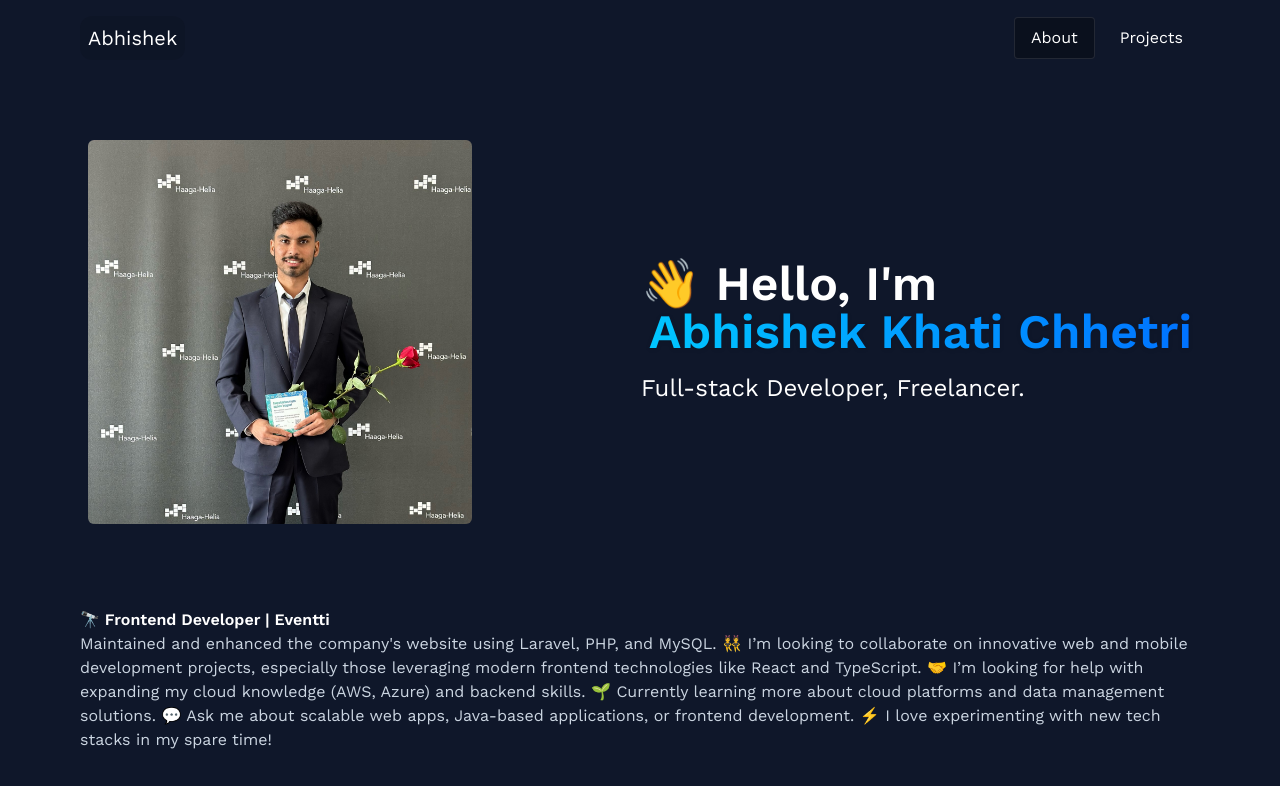
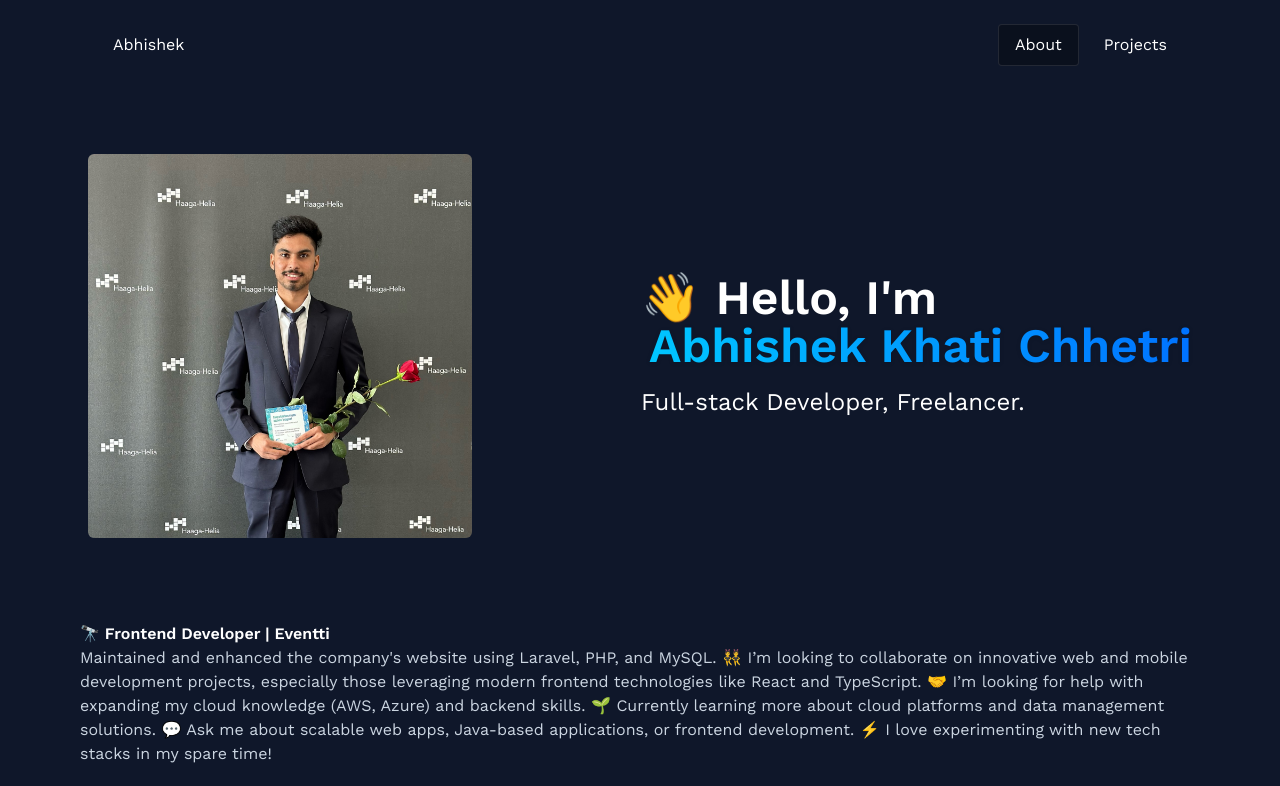
Before and after one commit to abhichhetri09/portfolio, a React (Vite) app: page /about in a window 1280 px wide. Shown: the top 786 px of the page. Built offline with nearby package versions, Linux system fonts and the light colour scheme.

Commit message:
Refactor Navbar component for improved layout and styling consistency

```diff
--- a/src/components/Navbar.jsx
+++ b/src/components/Navbar.jsx
@@ -27,11 +27,18 @@ const Navbar = () => {
           Projects
         </NavLink> */}
       {/* </nav> */}
-      <div className="container flex justify-between items-center mx-auto px-4 py-2">
-        <NavLink to="/">
-          <div className="text-white text-xl bg-black/10 rounded-xl p-2">
-            Abhishek
-          </div>
+      <div className="container flex justify-between items-center py-4 px-8">
+        <NavLink
+          to="/"
+          className={({ isActive }) =>
+            `px-4 py-2 rounded transition-all duration-200 border ${
+              isActive
+                ? "bg-black/30 text-white border-white/10"
+                : "text-white hover:bg-black/30 border-transparent"
+            }`
+          }
+        >
+          Abhishek
         </NavLink>
         <nav className="flex gap-2">
           <NavLink
```
